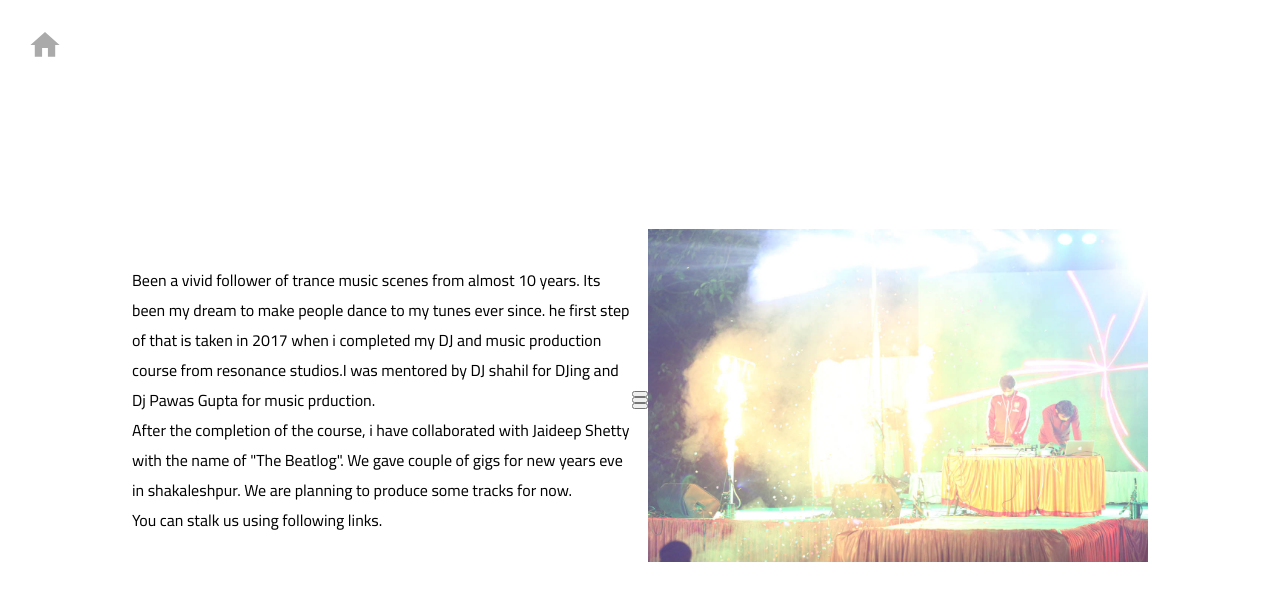
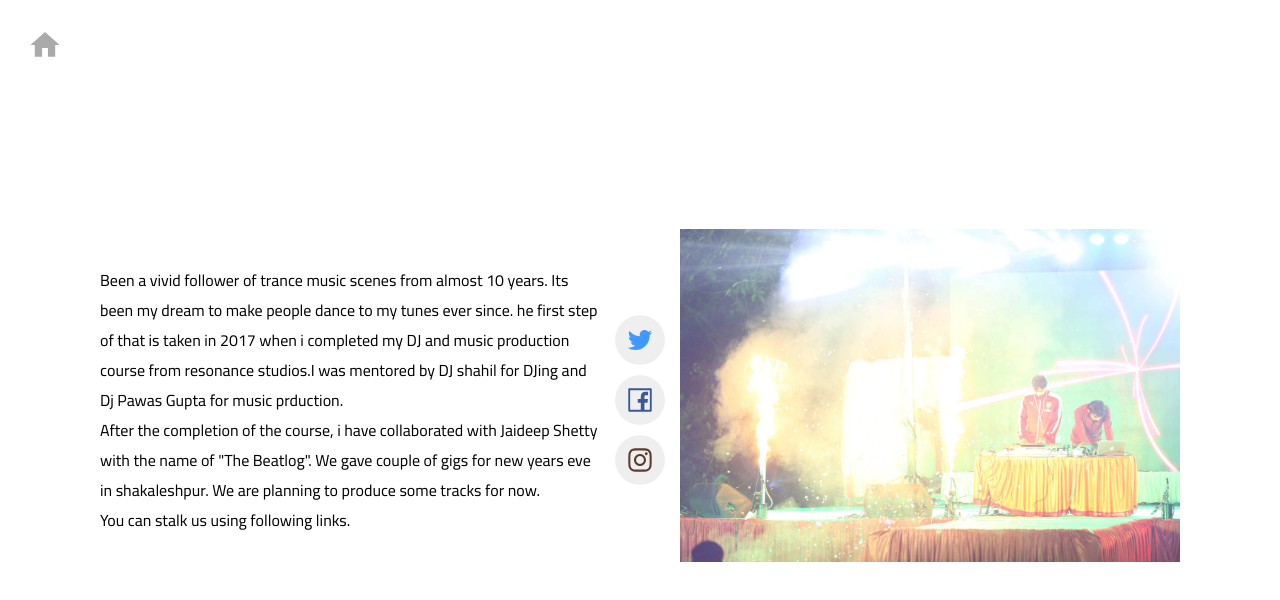
Before and after one commit to Saajan/saajan.work, a Next.js app: page /diversion in a window 1280 px wide. Shown: the top 600 px of the page. Built offline with nearby package versions, Linux system fonts and the light colour scheme.

Commit message:
social link fix for music

```diff
--- a/components/Music/index.jsx
+++ b/components/Music/index.jsx
@@ -1,5 +1,8 @@
 import React from 'react';
-import { MusicContainer, MusicDescription, SocialLinks, MusicGallery } from './styled';
+import { MusicContainer, MusicDescription, SocialLinks, MusicGallery, TwitterButton, FacebookButton, InstagramButton } from './styled';
+
+import { AiOutlineFacebook,AiOutlineInstagram,AiOutlineTwitter } from 'react-icons/ai';
+
 const Music = () => {
     return (
         <MusicContainer>
@@ -16,21 +19,21 @@ const Music = () => {
 				</div>
             </MusicDescription>
             <SocialLinks>
-                <button className="icon-btn twitter">
+                <TwitterButton className="icon-btn twitter">
                     <a className="link" href="https://twitter.com/" target="_blank">
-                        <i className="fa fa-twitter"></i>
+                        <AiOutlineTwitter/>
                     </a>
-                </button>
-                <button className="icon-btn facebook">
+                </TwitterButton>
+                <FacebookButton className="icon-btn facebook">
                     <a className="link" href="https://www.facebook.com/thebeatlog/" target="_blank">
-                        <i className="fa fa-facebook"></i>
+                        <AiOutlineFacebook/>
                     </a>
-                </button>
-                <button className="icon-btn instagram">
+                </FacebookButton>
+                <InstagramButton className="icon-btn instagram">
                     <a className="link" href="https://www.instagram.com/thebeatlog/" target="_blank">
-                        <i className="fa fa-instagram"></i>
+                        <AiOutlineInstagram/>
                     </a>
-                </button>
+                </InstagramButton>
             </SocialLinks>
             <MusicGallery>
                 <img alt="the beatlog" src="images/music/skylamp-2016.jpg" width="100%" height="auto" />
--- a/components/Music/styled.js
+++ b/components/Music/styled.js
@@ -14,8 +14,47 @@ export const MusicDescription = styled.div`
 export const SocialLinks = styled.div`
     display: flex;
     flex-direction: column;
+    margin: 10px;
+    button{
+        height: 50px;
+        width: 50px;
+        border: 0;
+        cursor: pointer;
+        font-size: 30px;
+        line-height: 58px;
+        transition: ease-in-out 0.3s;
+        border-radius: 50px;
+        margin-left: 10px;
+        margin: 5px;
+
+        &:hover{
+            transform: scale(1.1);
+            color: #ffffff;
+        }
+    }
 `;
 
 export const MusicGallery = styled.div`
     max-width:500px;
 `;
+
+export const TwitterButton = styled.button`
+    color: #4099ff;
+    &:hover{
+        background-color: #4099ff;
+    }
+`;
+
+export const InstagramButton = styled.button`
+    color: #5c3d2e;
+    &:hover{
+        background-color: #5c3d2e;
+    }
+`;
+
+export const FacebookButton = styled.button`
+    color: #3b5998;
+    &:hover{
+        background-color: #3b5998;
+    }
+`;
```
